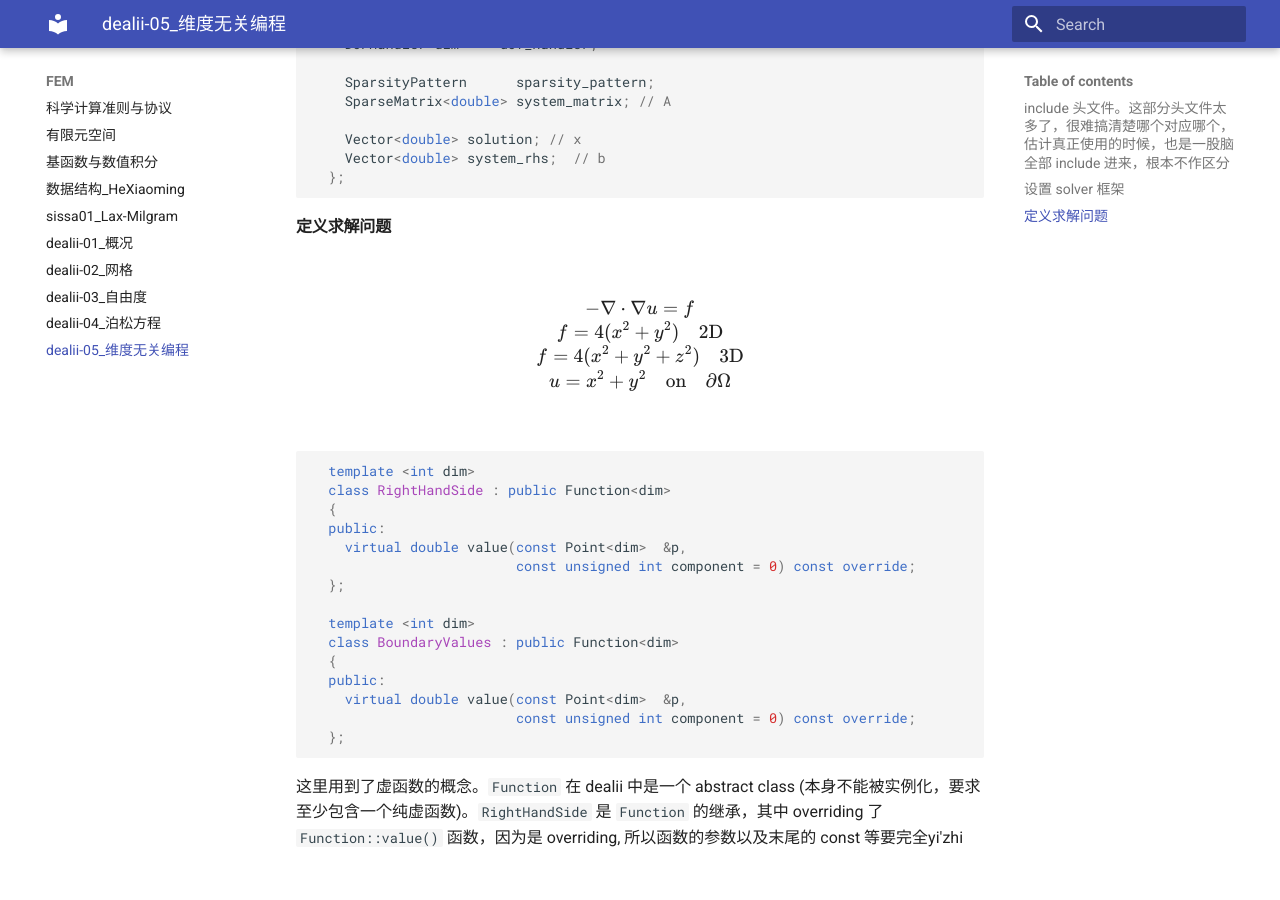
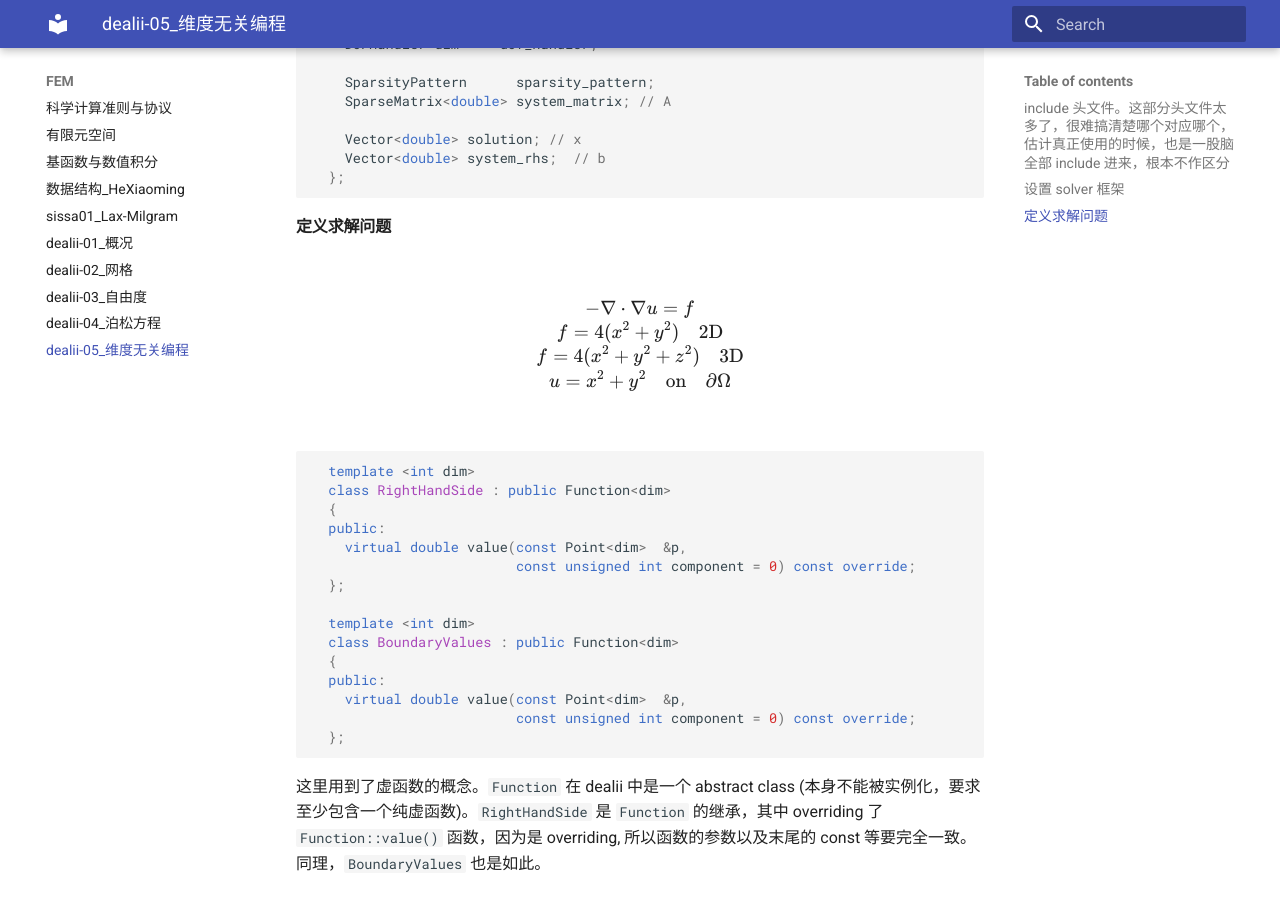
Before and after one commit to ymma98/technotes, an MkDocs documentation site: the page built from docs/FEM/dealii-05_维度无关编程.md, in a window 1280 px wide and 900 px high, scrolled down 2915 px. Built offline with MkDocs 1.6.1 and Material for MkDocs 9.7.7, drawn with Linux system fonts in a browser that asks for light colours; before the commit the page ends 3790 px from its top, so only the background shows below that.

Commit message:
docs/FEM/dealii-05_维度无关编程.md updated from https://stackedit.cn/

````diff
--- a/docs/FEM/dealii-05_维度无关编程.md
+++ b/docs/FEM/dealii-05_维度无关编程.md
@@ -162,10 +162,10 @@ $$
   };
 ```
 
-这里用到了虚函数的概念。`Function` 在 dealii 中是一个 abstract class (本身不能被实例化，要求至少包含一个纯虚函数)。`RightHandSide` 是 `Function` 的继承，其中 overriding 了 `Function::value()` 函数，因为是 overriding, 所以函数的参数以及末尾的 const 等要完全yi'zhi
+这里用到了虚函数的概念。`Function` 在 dealii 中是一个 abstract class (本身不能被实例化，要求至少包含一个纯虚函数)。`RightHandSide` 是 `Function` 的继承，其中 overriding 了 `Function::value()` 函数，因为是 overriding, 所以函数的参数以及末尾的 const 等要完全一致。同理，`BoundaryValues` 也是如此。
 <!--stackedit_data:
-eyJoaXN0b3J5IjpbLTgxMTgxMzQ2OSwtMTIwMjQ0NjY4Nyw0Mj
-E3NDcwMDMsMTE5MzIwNTg5OSwtMTUzNTY3NjAxNCw1NTMwMzA1
-NDQsLTE0MDU4MjM4MjgsMTI1Nzk3NzIxOSwtMTk1NzUzMTkwMy
-wxNzgzOTc4OTc0LDIzOTY5NzQ0MF19
+eyJoaXN0b3J5IjpbLTEyNDY3NDE2MDEsLTEyMDI0NDY2ODcsND
+IxNzQ3MDAzLDExOTMyMDU4OTksLTE1MzU2NzYwMTQsNTUzMDMw
+NTQ0LC0xNDA1ODIzODI4LDEyNTc5NzcyMTksLTE5NTc1MzE5MD
+MsMTc4Mzk3ODk3NCwyMzk2OTc0NDBdfQ==
 -->
````
